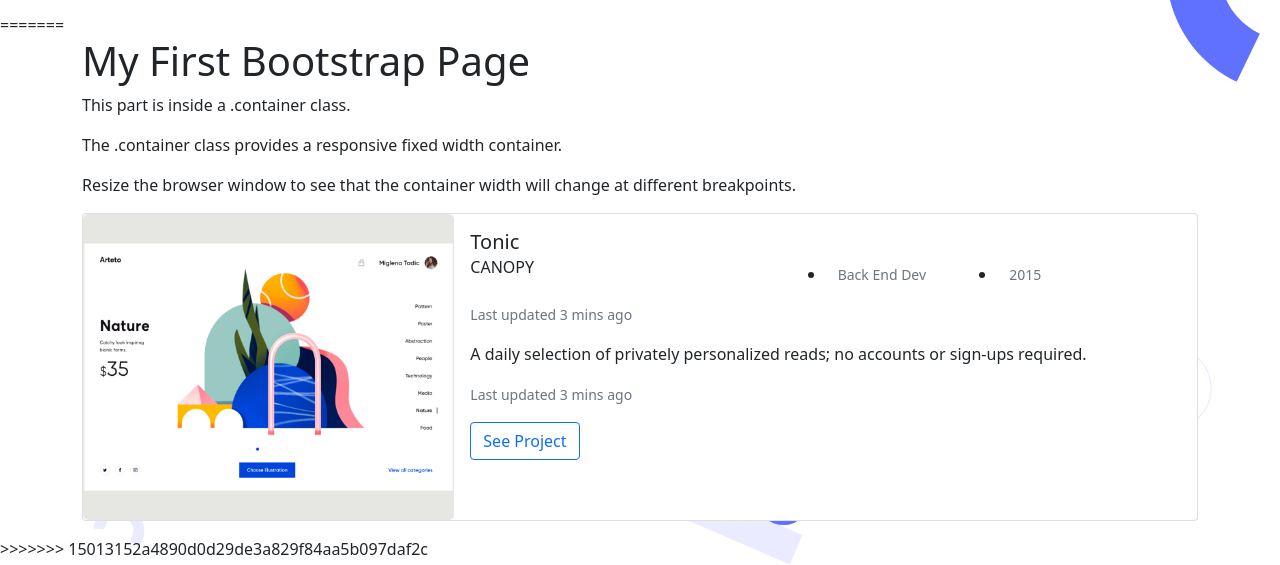
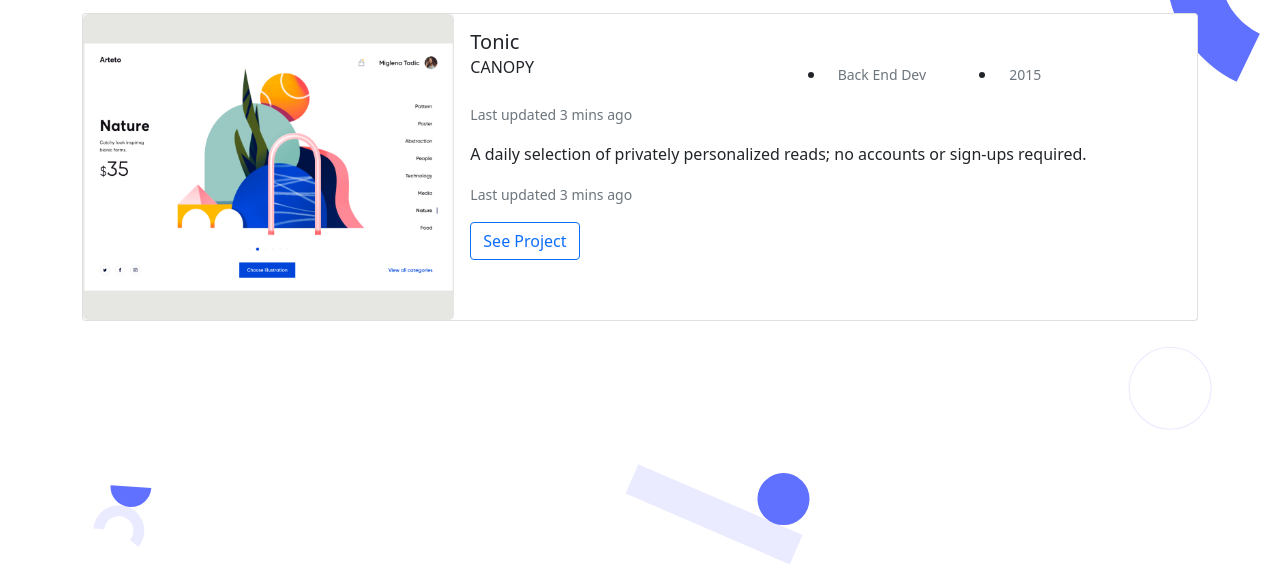
Before and after one commit to ridwanediallo/Portfolio-with-Bootstrap, a plain HTML site: page index.html in a window 1280 px wide. Shown: the part 315-880 px from the top of the page. Drawn offline with nearby package versions, Linux system fonts and the light colour scheme.

Commit message:
Merge Souad work and mine

```diff
--- a/index.html
+++ b/index.html
@@ -111,22 +111,7 @@
           </ul>
         </div>
       </div>
-=======
-<head>
-  <title>Bootstrap Example</title>
-  <meta charset="utf-8">
-  <meta name="viewport" content="width=device-width, initial-scale=1">
-  <link href="https://cdn.jsdelivr.net/npm/bootstrap@5.1.3/dist/css/bootstrap.min.css" rel="stylesheet">
-  <script src="https://cdn.jsdelivr.net/npm/bootstrap@5.1.3/dist/js/bootstrap.bundle.min.js"></script>
-</head>
-<body>
 
-    <div class="container">
-    <h1>My First Bootstrap Page</h1>
-    <p>This part is inside a .container class.</p>
-    <p>The .container class provides a responsive fixed width container.</p>
-    <p>Resize the browser window to see that the container width will change at different breakpoints.</p>
-    </div>
     <section class="middle_section">
        <div class="container">
         <div class="card mb-3 " >
@@ -152,7 +137,6 @@
             </div>
           </div>
        </div>
->>>>>>> 15013152a4890d0d29de3a829f84aa5b097daf2c
     </section>
 
     <!-- Optional JavaScript; choose one of the two! -->
```
